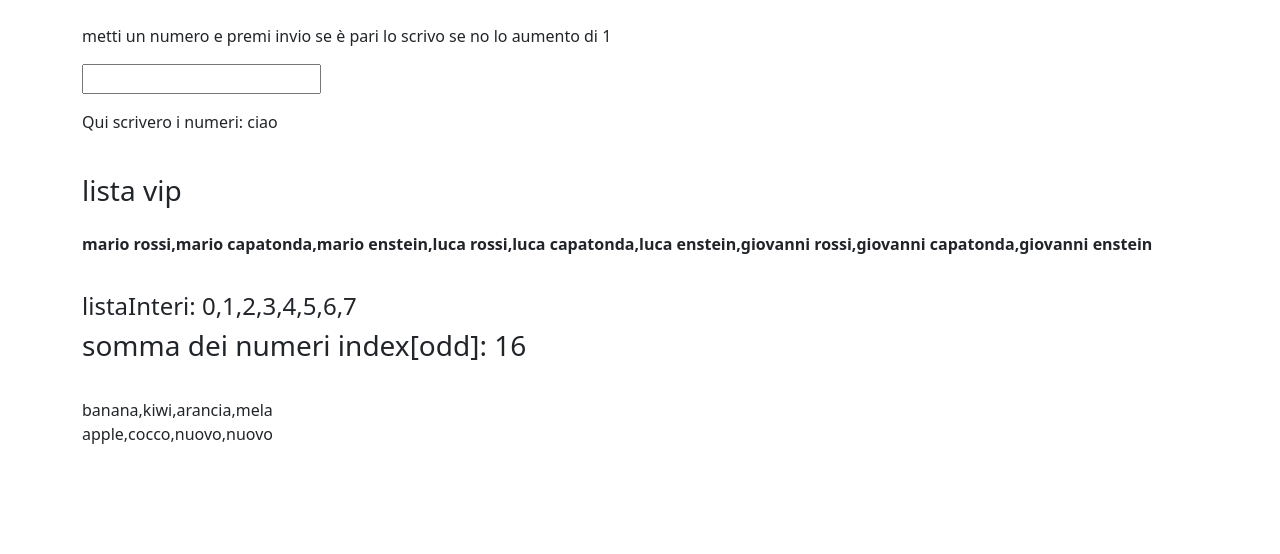
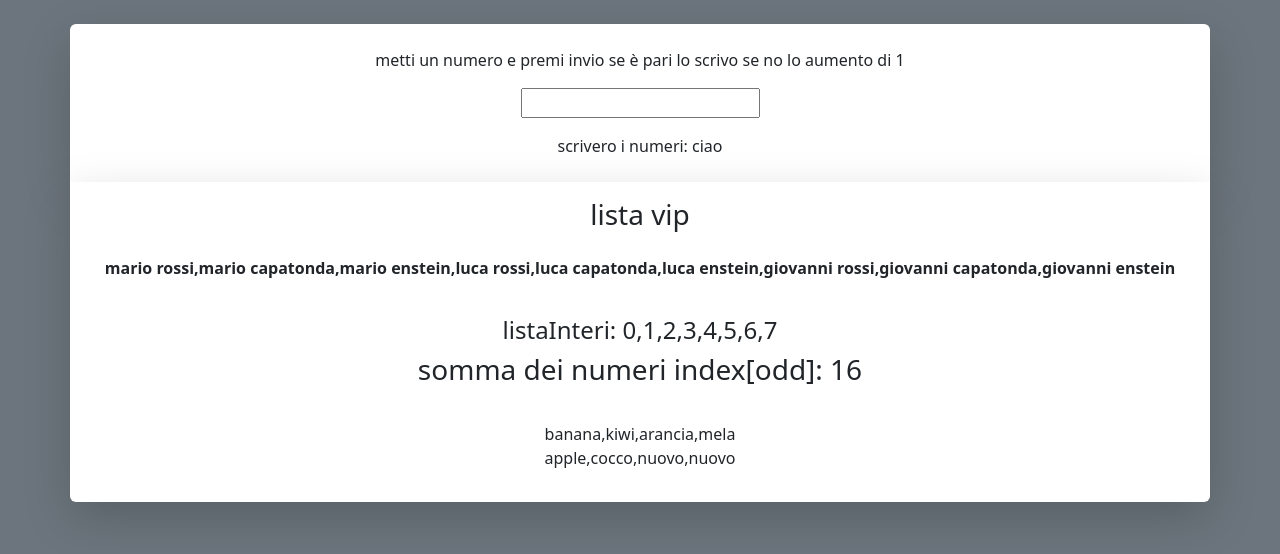
Before and after one commit to Mattia-Rollo/js-jsnacks-blocco-2, a plain HTML site: page index.html in a window 1280 px wide. Drawn offline with nearby package versions, Linux system fonts and the light colour scheme.

Commit message:
change style

```diff
--- a/index.html
+++ b/index.html
@@ -8,15 +8,15 @@
     <link rel="stylesheet" href="css/style.css">
     <title>Jsnacks 2</title>
 </head>
-<body>
-    <div class="container-md py-4"><div class="row">
+<body class="bg-secondary py-4 text-center">
+    <div class="container-md py-4 bg-white rounded-top shadow-lg"><div class="row">
         <div class="col">
                 <div>metti un numero e premi invio se è pari lo scrivo se no lo aumento di 1</div>
-                <div id="wrapper">Qui scrivero i numeri: <span>ciao</span></div>
+                <div id="wrapper" ><br> scrivero i numeri: <span>ciao</span></div>
                 </div>
         </div>
     </div>
-    <div class="container-md py-3">
+    <div class="container-md py-3 bg-white rounded-bottom shadow-lg">
         <h3>lista vip</h3>
         <div id="wrapper2" class="fw-semibold py-3"></div>
         <div id="wrapper3" class="py-3 fs-4"></div>
--- a/js/script.js
+++ b/js/script.js
@@ -5,7 +5,7 @@ Inserisci un numero, se è pari stampa il numero, se è dispari stampa il numero
 const wrapper = document.getElementById('wrapper');
 const btn = document.querySelector('button');
 
-//creo un input nel HTML ciclo for inutile
+//creo un input nel HTML ciclo for inutile :-)
 for(let i = 0; i < 1 ; i++){
     const addInput = document.createElement('input');
     wrapper.prepend(addInput);
@@ -13,7 +13,7 @@ for(let i = 0; i < 1 ; i++){
 //prendo il primo input creato in javascript;
 const primoInput = wrapper.getElementsByTagName('input')[0];
 // wrapper.prepend(addInput);
-const cls = ['my-3','d-block'];
+const cls = ['my-3','d-inline-block'];
 primoInput.classList.add(...cls);
 primoInput.addEventListener('change', function() {
     let value = parseFloat(primoInput.value);
```
